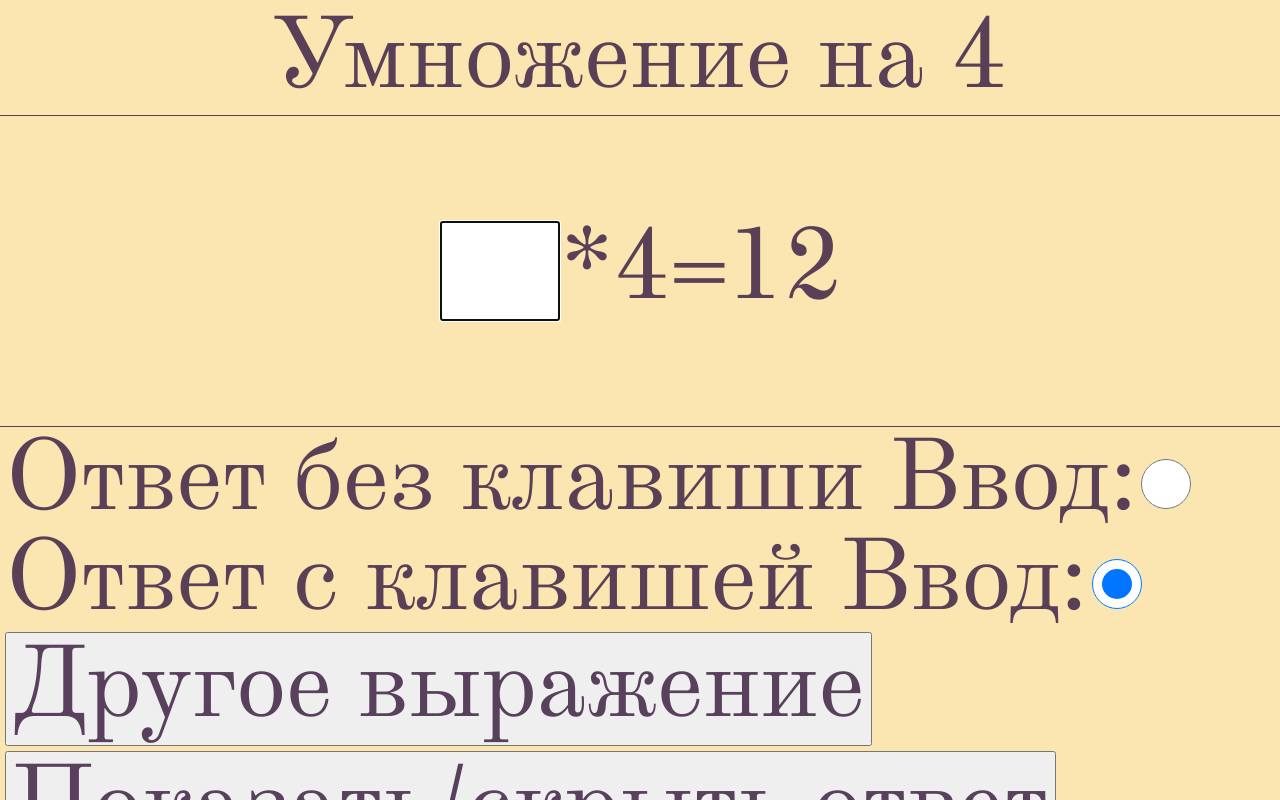
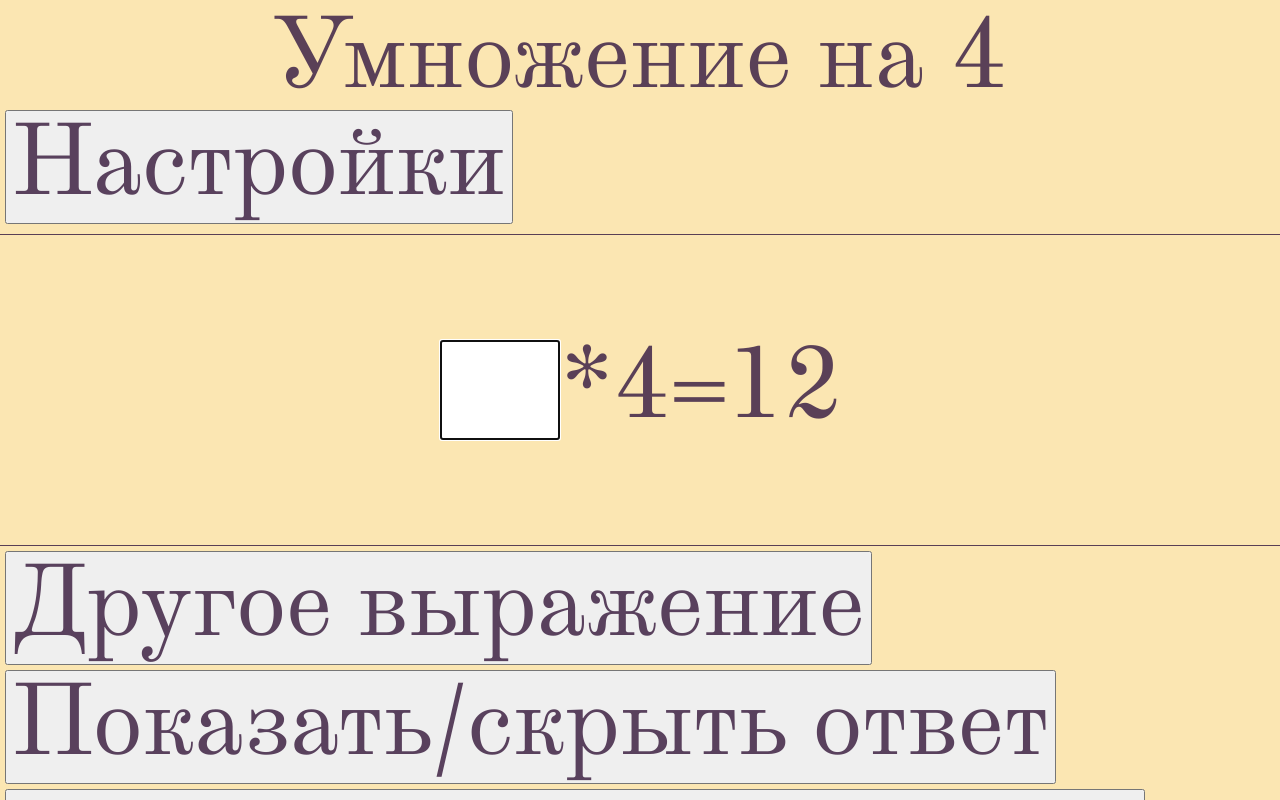
Before and after one commit to Ormadont/mt3, a React (Create React App) app: page / in a window 1280 px wide. Shown: the top 800 px of the page. Built offline with nearby package versions, Linux system fonts and the light colour scheme.

Commit message:
Исправлены недостатки вёрстки: лишняя прокрутка, рамка фокуса, высота строки

```diff
--- a/src/App/App.js
+++ b/src/App/App.js
@@ -20,7 +20,8 @@ class App extends Component {
     receivedRightAnswer: false,
     scores: 0,
     options: {
-      missEnter: false,
+      show: false,
+      missEnter: true,
     }
   }
 
@@ -80,6 +81,12 @@ class App extends Component {
         {/* header */}
         <header className={styles.center}>
           <p>Умножение на {this.state.mainFactor}</p>
+          <Options
+            // missEnter={this.state.options.missEnter}
+            options={this.state.options}
+            // showOptions={this.state.options.show}
+            changeRadioButton = {this.missEnterOptionsHandler_radioButton}
+          />
         </header>
 
         {/* board */}
@@ -95,10 +102,7 @@ class App extends Component {
 
         {/* footer */}
         <footer>
-          <Options
-            missEnter={this.state.options.missEnter}
-            changeRadioButton = {this.missEnterOptionsHandler_radioButton}
-          />
+
           <button onClick={this.nextEpression_handleClick}>Другое выражение</button>
           {/* <AddExression
             factor1={this.state.tempFactor1}
--- a/src/App/App.module.css
+++ b/src/App/App.module.css
@@ -2,6 +2,10 @@
     font-family: 'Theano ModernC';
     color: var(--text-color);
     margin-top: 5px;
+    overflow: hidden;
+}
+.app:focus {
+  outline: 0;
 }
 
 .center {
--- a/src/Expression/Expression.module.css
+++ b/src/Expression/Expression.module.css
@@ -1,8 +1,7 @@
 .rightExpression {
     width: 100%;
-    /* animation: 3s smallBigSmall; */
     animation-name: smallBigSmall;
-    animation-duration: 2s;
+    animation-duration: 1s;
 }
 
 @keyframes smallBigSmall {
--- a/src/Expression/Signs/Signs.module.css
+++ b/src/Expression/Signs/Signs.module.css
@@ -8,6 +8,7 @@
 .answerInput {
     height: 100%;
     width: 1.2em;
+    line-height: inherit;
 }
 
 .userAnsweredRight {
--- a/src/Options/Options.js
+++ b/src/Options/Options.js
@@ -2,8 +2,13 @@ import React from 'react';
 import styles from './Options.module.css';
 
 const options = props => {
+    const stateOptions = props.options;
     return (
-        <form>
+        <div>
+            <button>Настройки</button>
+            {
+                stateOptions.show ?
+                <div>
                     <label htmlFor="missEnter">Ответ без клавиши Ввод:</label>
                     <input
                         className={styles.missEnter}
@@ -12,8 +17,7 @@ const options = props => {
                         id="cb1"
                         value="miss Enter"
                         onChange={props.changeRadioButton}
-                checked={props.missEnter}  />
-            <br />
+                        checked={stateOptions.missEnter} />
                     <label htmlFor="missEnter">Ответ c клавишей Ввод:</label>
                     <input
                         className={styles.missEnter}
@@ -22,8 +26,10 @@ const options = props => {
                         id="cb2"
                         value="do not miss Enter"
                         onChange={props.changeRadioButton}
-               checked={!props.missEnter}/>
-        </form>
+                        checked={!stateOptions.missEnter} />
+                </div> : null
+            }
+        </div>
     )
 
 }
--- a/src/index.css
+++ b/src/index.css
@@ -18,7 +18,7 @@ body{
   padding: 0;
   font-family: inherit;
   box-sizing: border-box;
-
+  line-height: normal;
 }
 
 header,footer, section {
```
Also changed, not shown: src/Options/Options.module.css (line endings or trailing spaces). Lines whose indentation alone changed are shown as unchanged.
